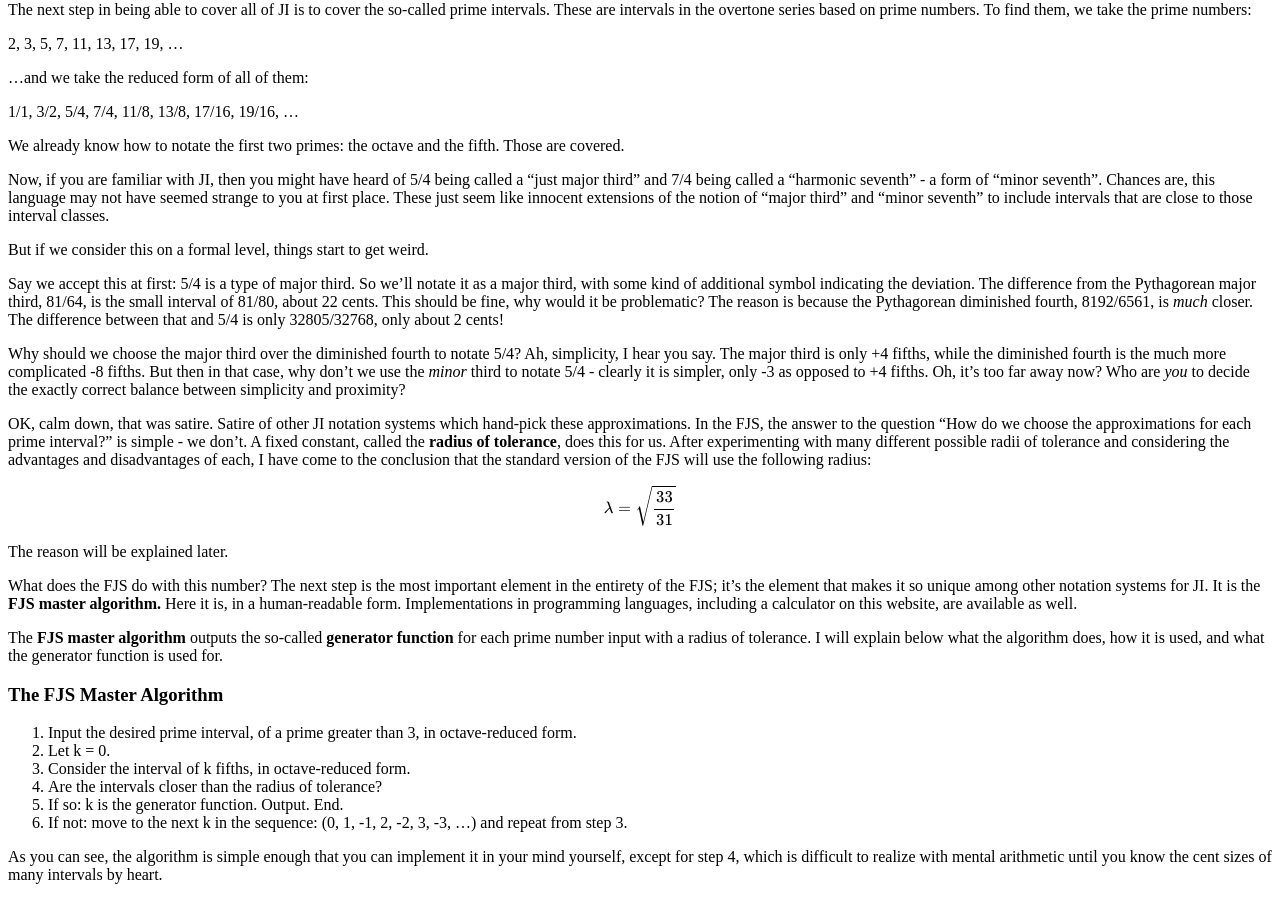
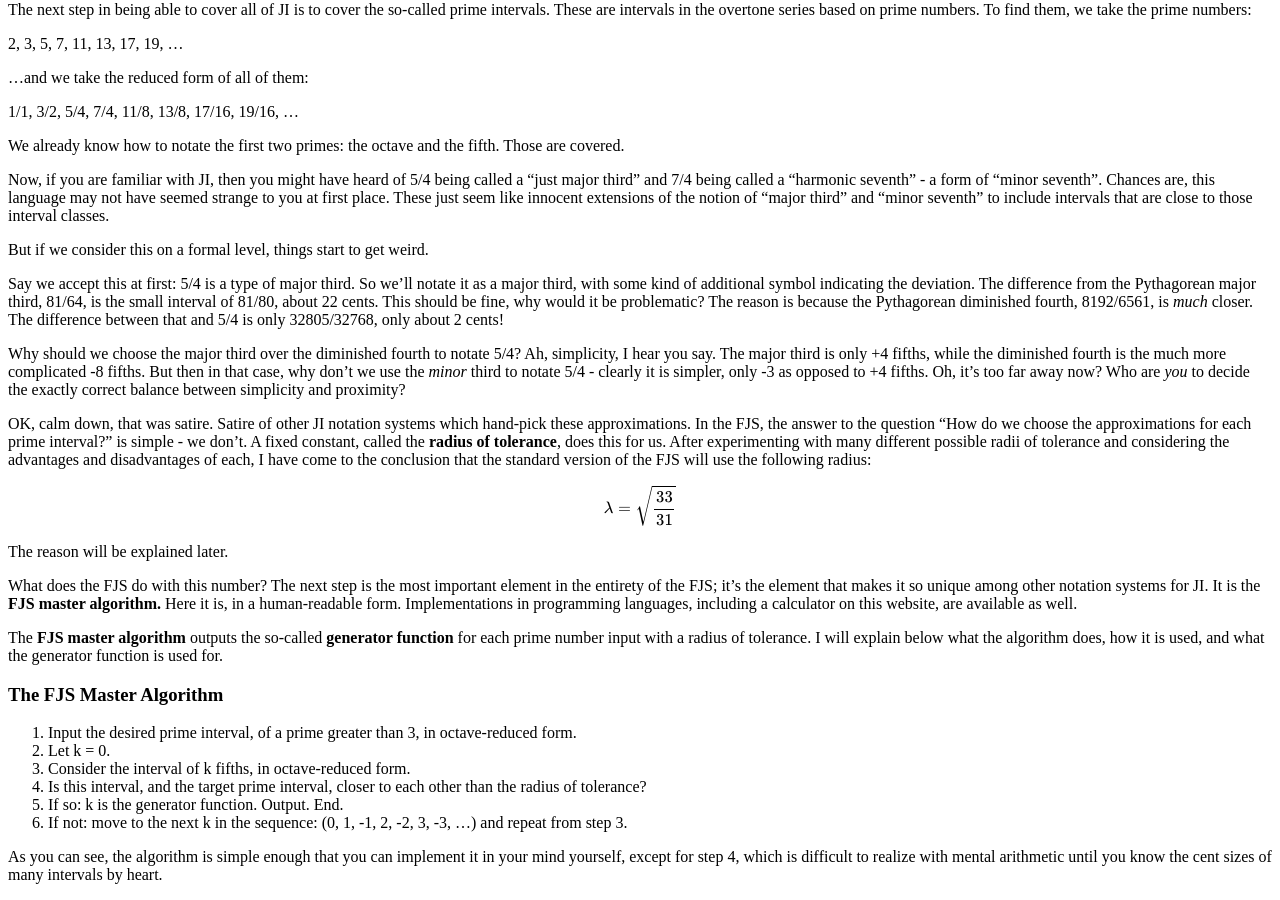
Before and after one commit to misotanni/misotanni.github.io, a Jekyll site: the page built from fjs/en/crash.md, in a window 1280 px wide and 900 px high, scrolled down 2789 px. Built offline with Jekyll 4.4.1, drawn with Linux system fonts in a browser that asks for light colours; our own code applies the rules of GitHub Pages for plain Markdown files; formulas are drawn with MathJax 3.

Commit message:
Update crash.md

```diff
--- a/fjs/en/crash.md
+++ b/fjs/en/crash.md
@@ -144,7 +144,7 @@ The **FJS master algorithm** outputs the so-called **generator function** for ea
 1. Input the desired prime interval, of a prime greater than 3, in octave-reduced form.
 2. Let k = 0.
 3. Consider the interval of k fifths, in octave-reduced form.
-4. Are the intervals closer than the radius of tolerance?
+4. Is this interval, and the target prime interval, closer to each other than the radius of tolerance?
 5. If so: k is the generator function. Output. End.
 6. If not: move to the next k in the sequence: (0, 1, -1, 2, -2, 3, -3, ...) and repeat from step 3.
 
```
